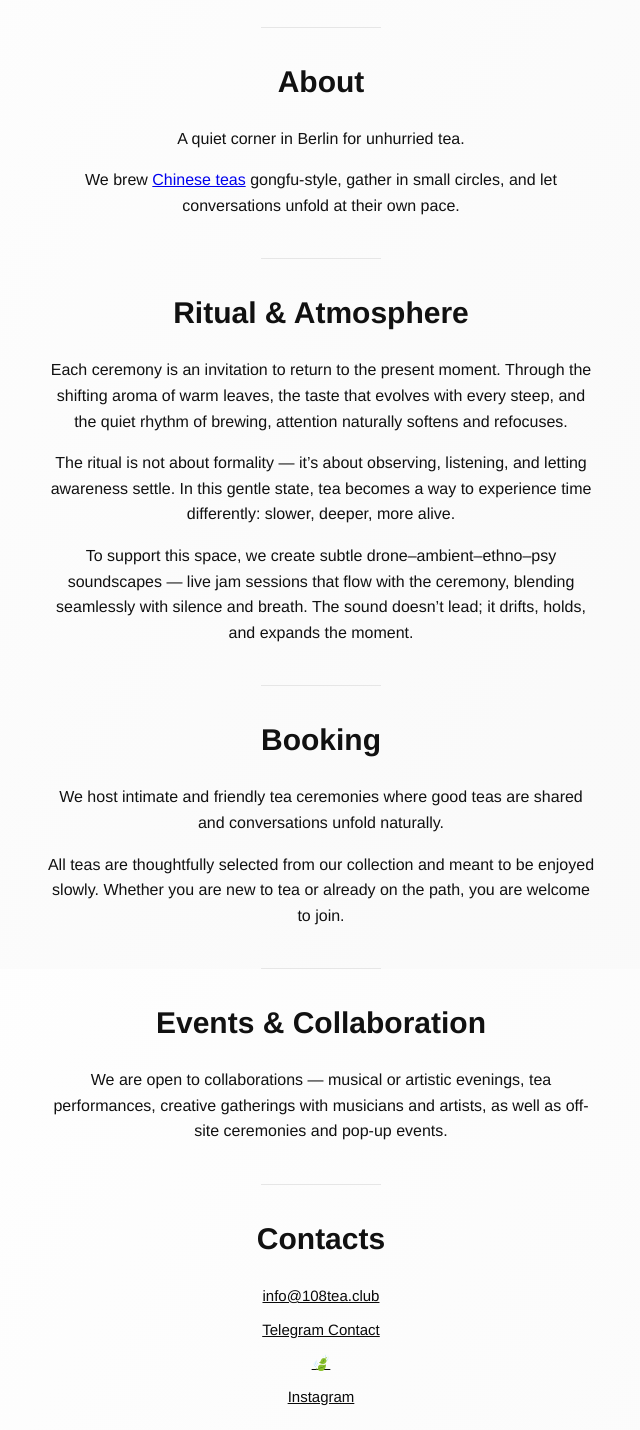
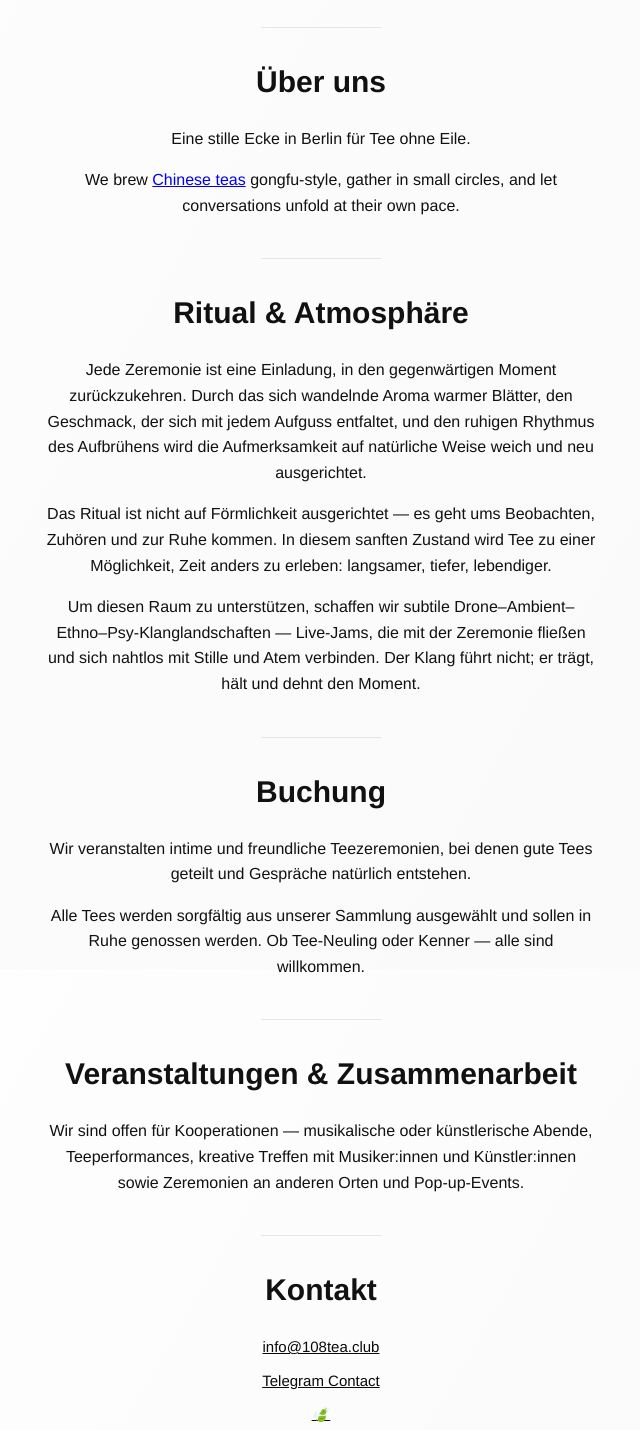
Before and after one commit to dmeganomov/108TEA.club, a plain HTML site: page index.html in a window 1280 px wide. Shown: the part 231-1661 px from the top of the page, without its empty margins (319-959 px from the left). Drawn offline with nearby package versions, Linux system fonts and the light colour scheme.

Commit message:
Add files via upload

```diff
--- a/index.html
+++ b/index.html
@@ -139,44 +139,44 @@
 .lang-switch .btn:hover{opacity:.85;transform:translateY(-1px)}
 .lang-switch .btn.active{pointer-events:none;opacity:.6}
 </style></head>
-<body><nav aria-label="Language switcher" class="lang-switch" data-aos="fade-down"><a aria-current="page" class="btn active" href="#">EN</a><a class="btn" href="/de/index.html">DE</a></nav>
+<body><nav aria-label="Language switcher" class="lang-switch" data-aos="fade-down"><a class="btn" href="/index.html">EN</a><a aria-current="page" class="btn active" href="#">DE</a></nav>
 <main class="wrap">
 <div class="om" data-aos="fade-up">ॐ</div>
 <h1 data-aos="fade-up">108TEA Club</h1>
 <div class="divider" data-aos="fade-up"></div>
 <section data-aos="fade-up" id="about">
-<h2>About</h2>
+<h2>Über uns</h2>
 <div class="text">
-<p>A quiet corner in Berlin for unhurried tea.</p>
-<p>We brew <a href="/tea-catalog/catalog.html">Chinese teas</a> gongfu-style, gather in small circles, and let conversations unfold at their own pace.</p>
+<p>Eine stille Ecke in Berlin für Tee ohne Eile.</p>
+<p>We brew <a href="/de/tea-catalog/catalog.html">Chinese teas</a> gongfu-style, gather in small circles, and let conversations unfold at their own pace.</p>
 </div>
 </section>
 <div class="divider" data-aos="fade-up"></div>
 <section data-aos="fade-up" id="ritual">
-<h2>Ritual &amp; Atmosphere</h2>
+<h2>Ritual &amp; Atmosphäre</h2>
 <div class="text">
-<p>Each ceremony is an invitation to return to the present moment. Through the shifting aroma of warm leaves, the taste that evolves with every steep, and the quiet rhythm of brewing, attention naturally softens and refocuses.</p>
-<p>The ritual is not about formality — it’s about observing, listening, and letting awareness settle. In this gentle state, tea becomes a way to experience time differently: slower, deeper, more alive.</p>
-<p>To support this space, we create subtle drone–ambient–ethno–psy soundscapes — live jam sessions that flow with the ceremony, blending seamlessly with silence and breath. The sound doesn’t lead; it drifts, holds, and expands the moment.</p>
+<p>Jede Zeremonie ist eine Einladung, in den gegenwärtigen Moment zurückzukehren. Durch das sich wandelnde Aroma warmer Blätter, den Geschmack, der sich mit jedem Aufguss entfaltet, und den ruhigen Rhythmus des Aufbrühens wird die Aufmerksamkeit auf natürliche Weise weich und neu ausgerichtet.</p>
+<p>Das Ritual ist nicht auf Förmlichkeit ausgerichtet — es geht ums Beobachten, Zuhören und zur Ruhe kommen. In diesem sanften Zustand wird Tee zu einer Möglichkeit, Zeit anders zu erleben: langsamer, tiefer, lebendiger.</p>
+<p>Um diesen Raum zu unterstützen, schaffen wir subtile Drone–Ambient–Ethno–Psy-Klanglandschaften — Live-Jams, die mit der Zeremonie fließen und sich nahtlos mit Stille und Atem verbinden. Der Klang führt nicht; er trägt, hält und dehnt den Moment.</p>
 </div>
 </section>
 <div class="divider" data-aos="fade-up"></div>
 <section data-aos="fade-up" id="booking">
-<h2>Booking</h2>
+<h2>Buchung</h2>
 <div class="text">
-<p>We host intimate and friendly tea ceremonies where good teas are shared and conversations unfold naturally.</p>
-<p>All teas are thoughtfully selected from our collection and meant to be enjoyed slowly. Whether you are new to tea or already on the path, you are welcome to join.</p>
+<p>Wir veranstalten intime und freundliche Teezeremonien, bei denen gute Tees geteilt und Gespräche natürlich entstehen.</p>
+<p>Alle Tees werden sorgfältig aus unserer Sammlung ausgewählt und sollen in Ruhe genossen werden. Ob Tee-Neuling oder Kenner — alle sind willkommen.</p>
 </div>
 </section>
 <div class="divider" data-aos="fade-up"></div>
 <section data-aos="fade-up" id="events">
-<h2>Events &amp; Collaboration</h2>
+<h2>Veranstaltungen &amp; Zusammenarbeit</h2>
 <div class="text">
-<p>We are open to collaborations — musical or artistic evenings, tea performances, creative gatherings with musicians and artists, as well as off-site ceremonies and pop-up events.</p>
+<p>Wir sind offen für Kooperationen — musikalische oder künstlerische Abende, Teeperformances, kreative Treffen mit Musiker:innen und Künstler:innen sowie Zeremonien an anderen Orten und Pop-up-Events.</p>
 </div>
 </section>
 <div class="divider" data-aos="fade-up"></div>
-<h2 data-aos="fade-up">Contacts</h2>
+<h2 data-aos="fade-up">Kontakt</h2>
 <ul class="links" data-aos="fade-up">
 <li><a href="mailto:info@108tea.club">info@108tea.club</a></li>
 <li><a href="http://t.me/ama108" rel="noopener" target="_blank">Telegram Contact</a></li>
```
